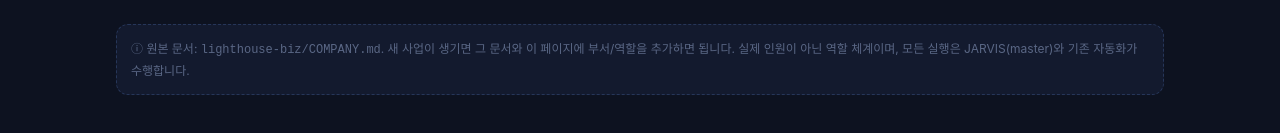
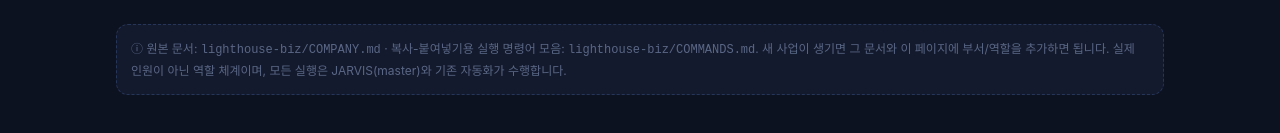
Before and after one commit to ryussuny/lighthouse-media, a website: page dashboard/public/company.html in a window 1280 px wide. Shown: the part 2017-2150 px from the top of the page. Drawn offline with Linux system fonts and the light colour scheme; no server answers; a web font is replaced by a local one.

Commit message:
company.html에 COMMANDS.md 참조 추가

```diff
--- a/dashboard/public/company.html
+++ b/dashboard/public/company.html
@@ -291,7 +291,7 @@
   </div>
 
   <div class="note">
-    ⓘ 원본 문서: <code>lighthouse-biz/COMPANY.md</code>. 새 사업이 생기면 그 문서와 이 페이지에 부서/역할을 추가하면 됩니다. 실제 인원이 아닌 역할 체계이며, 모든 실행은 JARVIS(master)와 기존 자동화가 수행합니다.
+    ⓘ 원본 문서: <code>lighthouse-biz/COMPANY.md</code> · 복사-붙여넣기용 실행 명령어 모음: <code>lighthouse-biz/COMMANDS.md</code>. 새 사업이 생기면 그 문서와 이 페이지에 부서/역할을 추가하면 됩니다. 실제 인원이 아닌 역할 체계이며, 모든 실행은 JARVIS(master)와 기존 자동화가 수행합니다.
   </div>
 
 </div>
```
